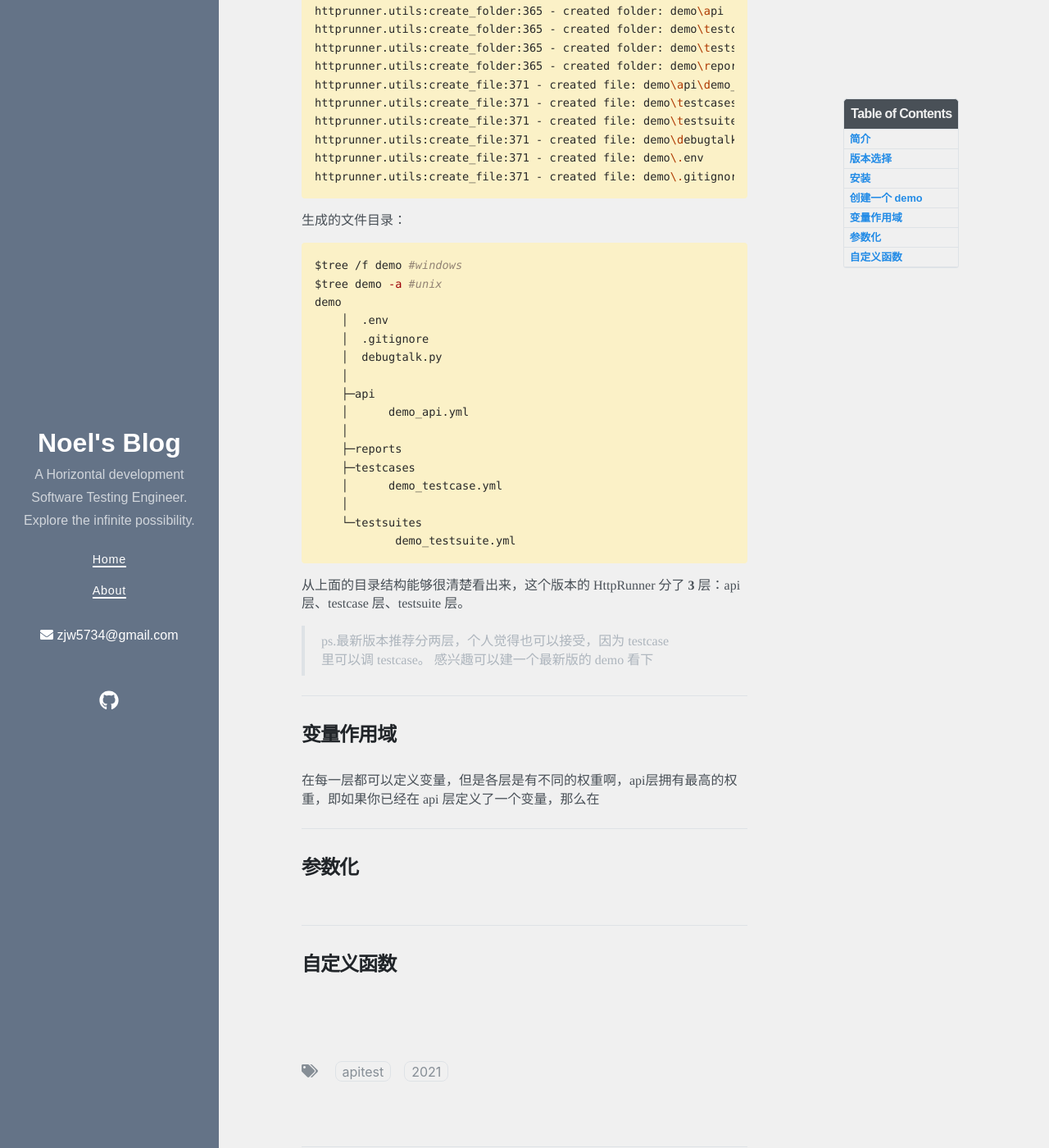
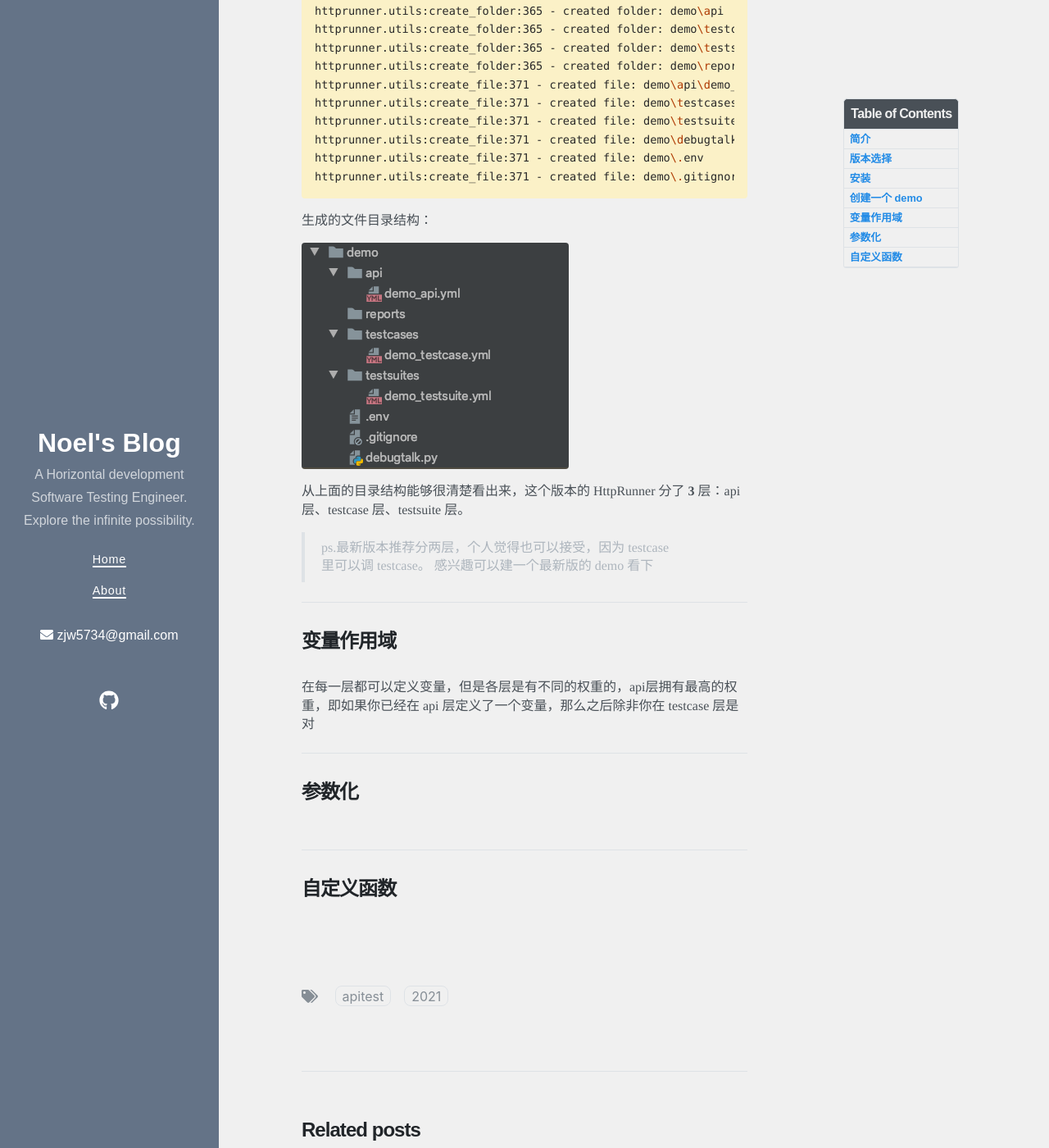
Before and after one commit to jiaw-Zh/jiaw-Zh.github.io, a Jekyll site: the page built from _posts/Apitest/2021-04-25-HttpRunner的一些使用心得.md, in a window 1280 px wide and 1400 px high, scrolled down 1116 px. Shown: the whole window at 82% size. Built offline with Jekyll 4.4.1, drawn with Linux system fonts in a browser that asks for light colours; nearby versions of some CDN libraries.

Commit message:
文章修改

````diff
--- a/_posts/Apitest/2021-04-25-HttpRunner的一些使用心得.md
+++ b/_posts/Apitest/2021-04-25-HttpRunner的一些使用心得.md
@@ -61,26 +61,10 @@ httprunner.utils:create_file:371 - created file: demo\.env
 httprunner.utils:create_file:371 - created file: demo\.gitignore
 ```
 
-生成的文件目录：
+生成的文件目录结构：
 
-```shell
-$tree /f demo #windows
-$tree demo -a #unix
-demo
-    │  .env
-    │  .gitignore
-    │  debugtalk.py
-    │
-    ├─api
-    │      demo_api.yml
-    │
-    ├─reports
-    ├─testcases
-    │      demo_testcase.yml
-    │
-    └─testsuites
-            demo_testsuite.yml
-```
+<img src='/img/httprunner/demo_tree.png' width="auto" height="auto">
+
 从上面的目录结构能够很清楚看出来，这个版本的 HttpRunner 分了 **3** 层：api 层、testcase 层、testsuite 层。
 
 > ps.最新版本推荐分两层，个人觉得也可以接受，因为 testcase 里可以调 testcase。
@@ -89,8 +73,8 @@ demo
 ---
 ## 变量作用域
 <br>
-在每一层都可以定义变量，但是各层是有不同的权重啊，api层拥有最高的权重，即如果你已经在
-api 层定义了一个变量，那么在
+在每一层都可以定义变量，但是各层是有不同的权重的，api层拥有最高的权重，即如果你已经在
+api 层定义了一个变量，那么之后除非你在 testcase 层是对
 
 ---
 ## 参数化
````
Also changed, not shown: img/bg.jpeg (deleted), img/httprunner/demo_tree.png (added), 1 other file.
